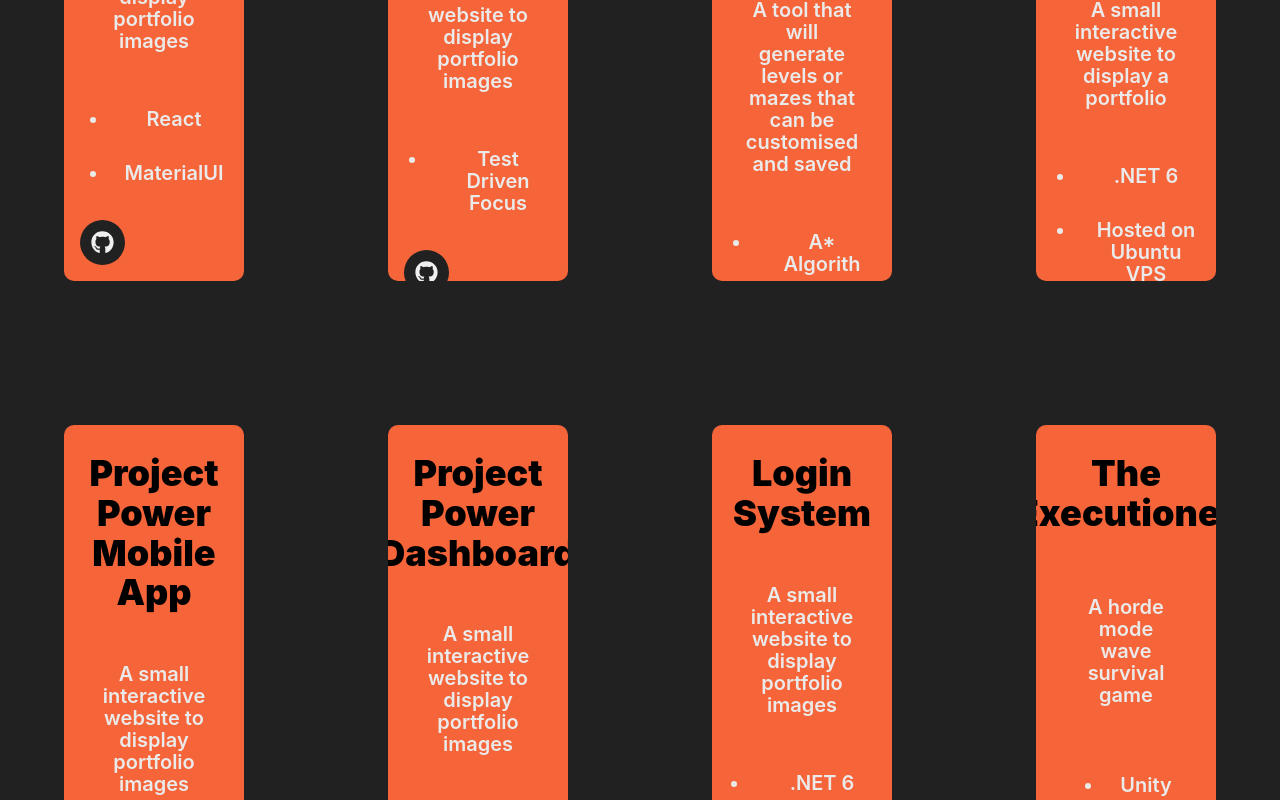
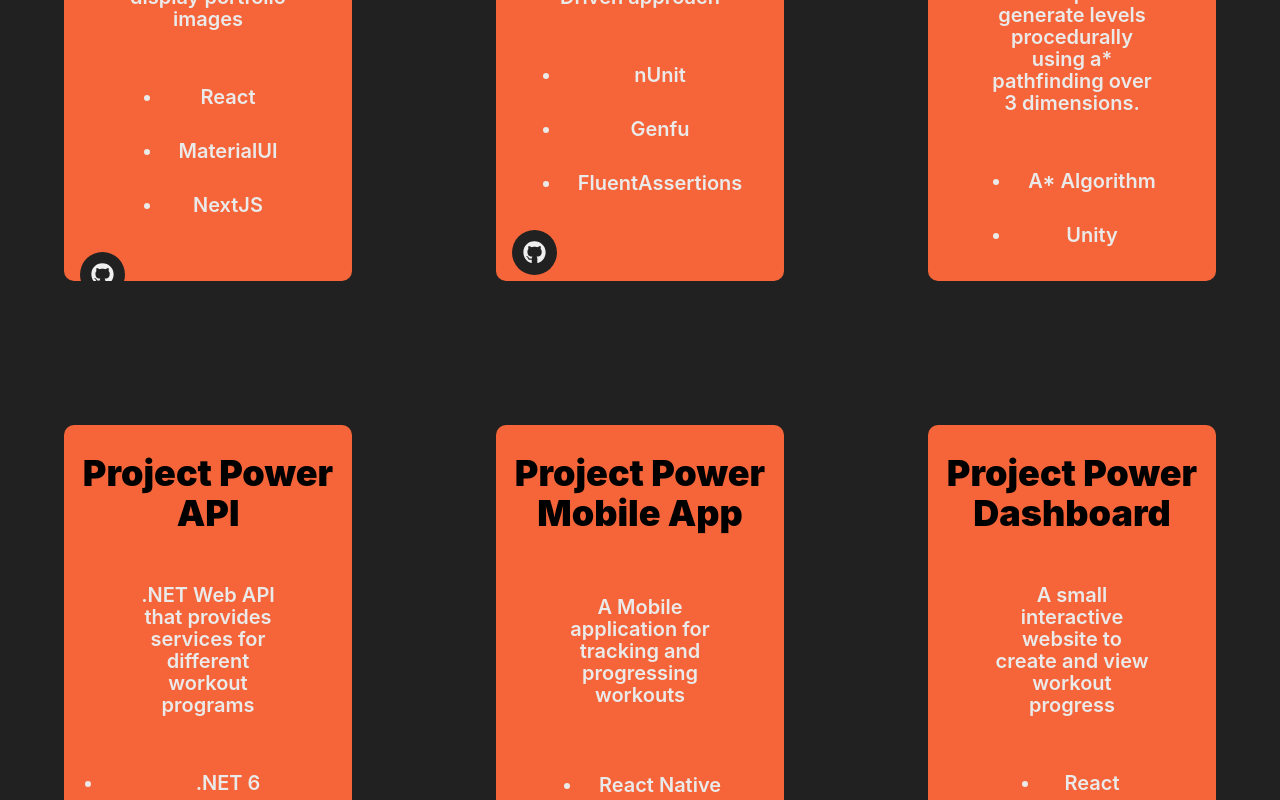
Before and after one commit to JoeR96/joe-portfolio-react, a React (Create React App) app: page / in a window 1280 px wide. Shown: the part 1720-2520 px from the top of the page. Built offline with nearby package versions, Linux system fonts and the light colour scheme.

Commit message:
Updated project data

```diff
--- a/src/components/headerComponent/HeaderComponent.jsx
+++ b/src/components/headerComponent/HeaderComponent.jsx
@@ -95,6 +95,7 @@ export default () => {
 
                         <h2 style={lcrh6}>Software Engineer</h2>
                         <p>Fullstack .NET Engineer experienced in C# and Javascript. Interested in architectural and design patterns, object oriented approaches and developing testable solutions. </p>
+                        <br></br>
                         <Button variant="outlined" style={lcrContactButton} >
                                     <Link to="contact" spy={true} smooth={true}><p>Contact Me</p></Link>
                                 </Button>
--- a/src/components/project/project.jsx
+++ b/src/components/project/project.jsx
@@ -33,10 +33,10 @@ export default () => {
                 return(
                         <Grid
                         item
-                        xs={3}
-                        md={3}
-                        xl={3}
-                        lg={3}
+                        xs={4}
+                        md={4}
+                        xl={4}
+                        lg={4}
                         key={index}
                         >
                             <ProjectCard props={project}></ProjectCard>
--- a/src/components/project/projects.js
+++ b/src/components/project/projects.js
@@ -2,47 +2,36 @@ export default [
 {
     title : 'Typeslowly.Online',
     description: 'A small interactive website to display portfolio images',
-    skills: ['React','MaterialUI'],
+    skills: ['React','MaterialUI','NextJS'],
     githubLink : 'hhttps://github.com/JoeR96/typeslowly.online'
 },
 {
     title : 'A* Algorithm',
-    description: 'A small interactive website to display portfolio images',
-    skills: ['Test Driven Focus'],
+    description: 'A* Pathfinding implenting using a Test Driven approach',
+    skills: ['nUnit', 'Genfu', 'FluentAssertions'],
     githubLink : 'https://github.com/JoeR96/A-Star-Pathfinding-TDD'
 },
 {
     title : 'Level Generation Tool',
-    description: 'A tool that will generate levels or mazes that can be customised and saved',
-    skills: ['A* Algorith','Unity'],
+    description: 'A tool developed to generate levels procedurally using a* pathfinding over 3 dimensions.',
+    skills: ['A* Algorithm','Unity'],
     githubLink : 'https://github.com/JoeR96/'
 },
 {
     title : 'Project Power API',
-    description: 'A small interactive website to display a portfolio',
+    description: '.NET Web API that provides services for different workout programs',
     skills: ['.NET 6',  'Hosted on Ubuntu VPS'],
     githubLink : 'https://github.com/JoeR96/ProjectPower'
 },{
     title : 'Project Power Mobile App',
-    description: 'A small interactive website to display portfolio images',
+    description: 'A Mobile application for tracking and progressing workouts',
     skills: ['React Native'],
     githubLink : 'https://github.com/JoeR96/RN'
 },{
     title : 'Project Power Dashboard',
-    description: 'A small interactive website to display portfolio images',
+    description: 'A small interactive website to create and view workout progress',
 
     skills: ['React','NextJS'],
     githubLink : 'https://github.com/JoeR96/project-power-dashboard'
 }
-,{
-    title : 'Login System',
-    description: 'A small interactive website to display portfolio images',
-    skills: ['.NET 6','Entity Framework','Unit and Intergration Tests '],
-    githubLink : 'https://github.com/JoeR96/LoginSystem'
-}
-,{
-    title : 'The Executioner',
-    description: 'A horde mode wave survival game',
-    skills: ['Unity'],
-    githubLink : 'https://github.com/JoeR96/The-Executioner'
-}]
+]
```
